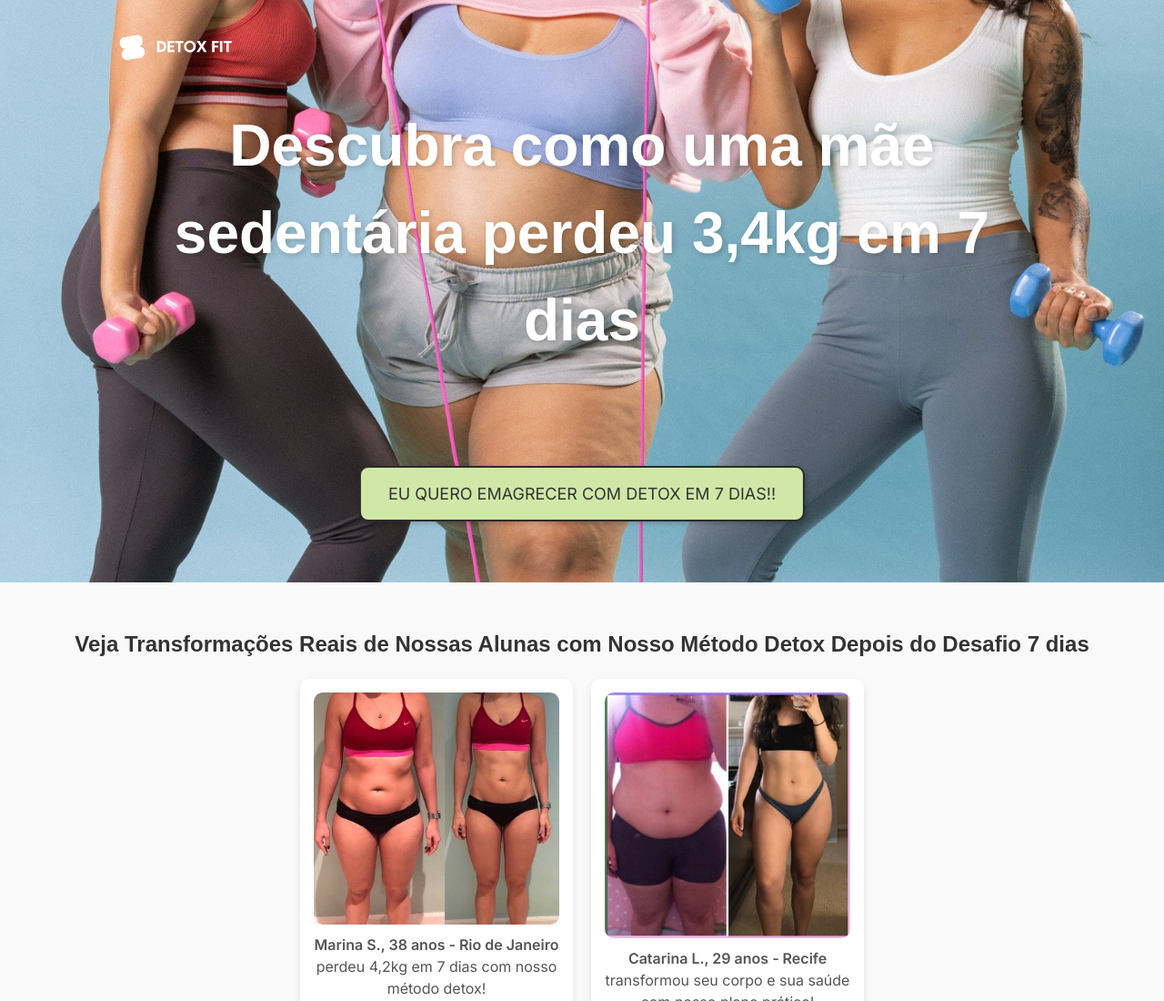
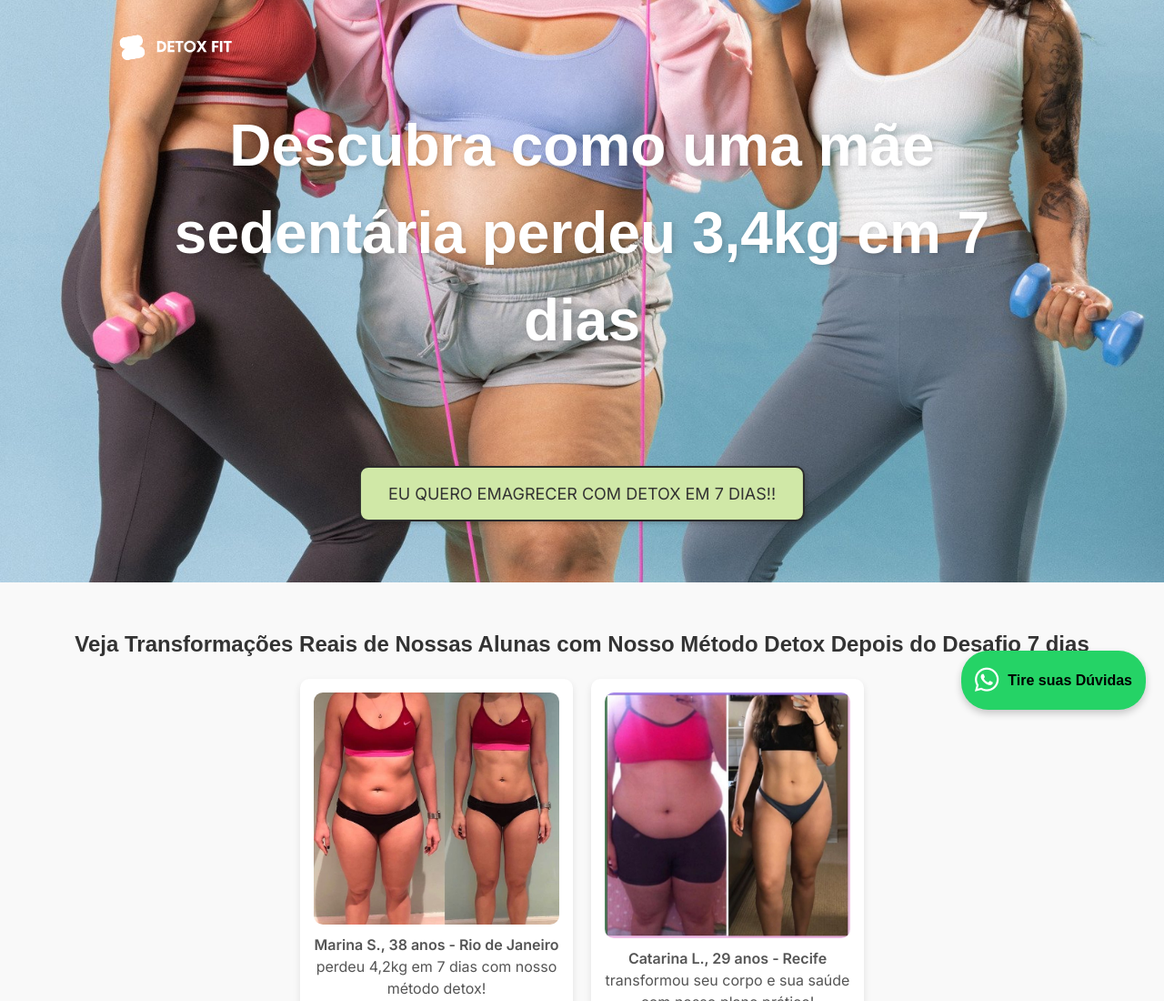
Before and after one commit to lacomb04/detoxfit, a plain HTML site: page paginaVenda.html in a window 1280 px wide. Shown: the top 1100 px of the page at 91% size. Drawn offline with nearby package versions, Linux system fonts and the light colour scheme; a web font is replaced by a local one.

Commit message:
Adicionei whats buttom

```diff
--- a/css/header.css
+++ b/css/header.css
@@ -60,6 +60,41 @@ header {
 
 .buttomBanner:hover {
   background-color: #acc588; /* Cor de fundo mais escura ao passar o mouse */
+}
+
+/* Whats */
+.whatsapp-container {
+  position: fixed;
+  bottom: 20px;
+  right: 20px;
+  display: flex;
+  align-items: center;
+  background-color: #25d366;
+  border-radius: 30px;
+  padding: 10px 15px;
+  box-shadow: 0 4px 8px rgba(0, 0, 0, 0.2);
+  color: white;
+  z-index: 1000;
+  transition: background-color 0.3s ease-in-out;
+  text-decoration: none;
+}
+
+.whatsapp-container:hover {
+  background-color: #128c7e;
+}
+
+/* Ícone do WhatsApp */
+.whatsapp-icon {
+  font-size: 30px;
+  margin-right: 10px; /* Espaço entre o ícone e o texto */
+}
+
+/* Estilo do texto da mensagem */
+.whatsapp-text {
+  font-size: 1rem;
+  font-weight: bold;
+  color: rgb(0, 0, 0);
+  white-space: nowrap; /* Evita quebra de linha no texto */
 }
 @media (max-width: 1636px) {
   .textoBanner {
--- a/paginaVenda.html
+++ b/paginaVenda.html
@@ -52,6 +52,18 @@
       </div>
     </header>
     <main>
+      <a
+        href="https://wa.me/5537999094954"
+        target="_blank"
+        class="whatsapp-container"
+      >
+        <div class="whatsapp-icon">
+          <i class="fab fa-whatsapp"></i>
+        </div>
+        <div class="whatsapp-text">
+          <span>Tire suas Dúvidas</span>
+        </div>
+      </a>
       <section class="testimonial-section">
         <h2>
           Veja Transformações Reais de Nossas Alunas com Nosso Método Detox
```
